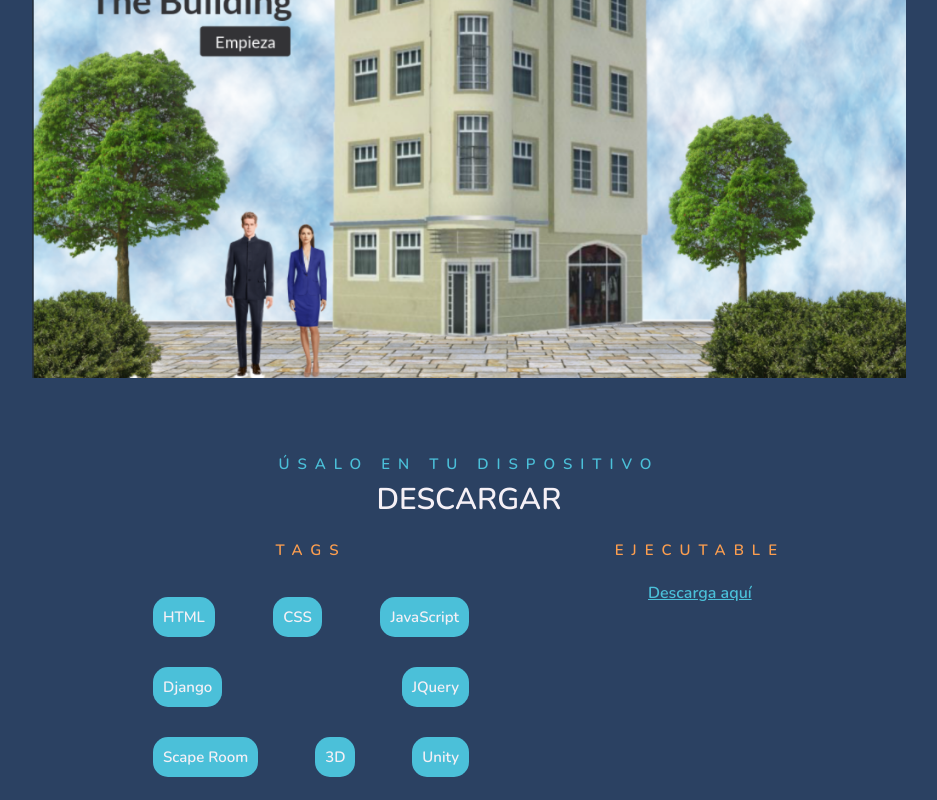
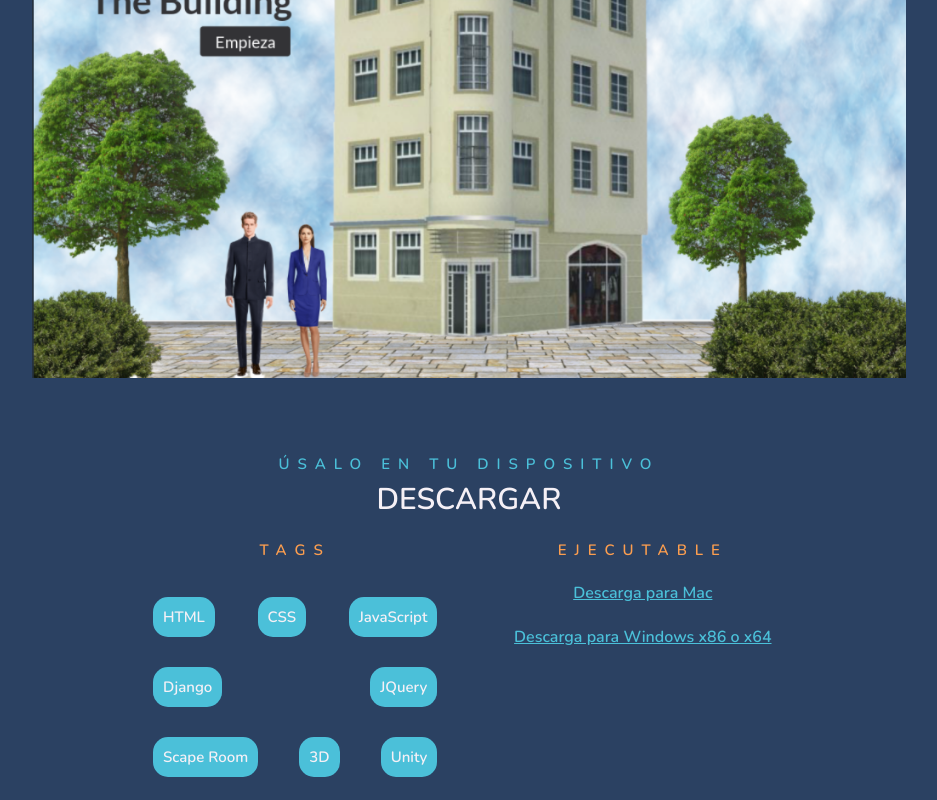
Before and after one commit to KarenMacias/KarenMacias.github.io, a plain HTML site: page inicio.html in a window 1280 px wide. Shown: the part 1083-1883 px from the top of the page, without its empty margins (171-1108 px from the left). Drawn offline with nearby package versions, Linux system fonts and the light colour scheme.

Commit message:
Add files via upload

```diff
--- a/inicio.html
+++ b/inicio.html
@@ -102,7 +102,9 @@
                 <div class="Download">
                     <h4>Ejecutable</h4>
                     <br>
-                    <a href="#">Descarga aquí</a>
+                    <a href="./FirstProjectScenesMacOS.zip" download="TheBuilding">Descarga para Mac</a>
+                    <br>
+                    <a href="./FirstProjectScenesWindows_x86_64.zip" download="TheBuilding">Descarga para Windows x86 o x64</a>
                 </div>
             </div>
         </div>
--- a/inicioStyles.css
+++ b/inicioStyles.css
@@ -218,7 +218,13 @@ a:active {
   flex-direction: column;
   justify-content:space-around;
   align-items: center;
-  width: 50%;
+  width: 45%;
+}
+.Download {
+  display: flex;
+  flex-direction: column;
+  justify-content:flex-start;
+  width: 45%;
 }
 .Box {
   display: flex;
```
